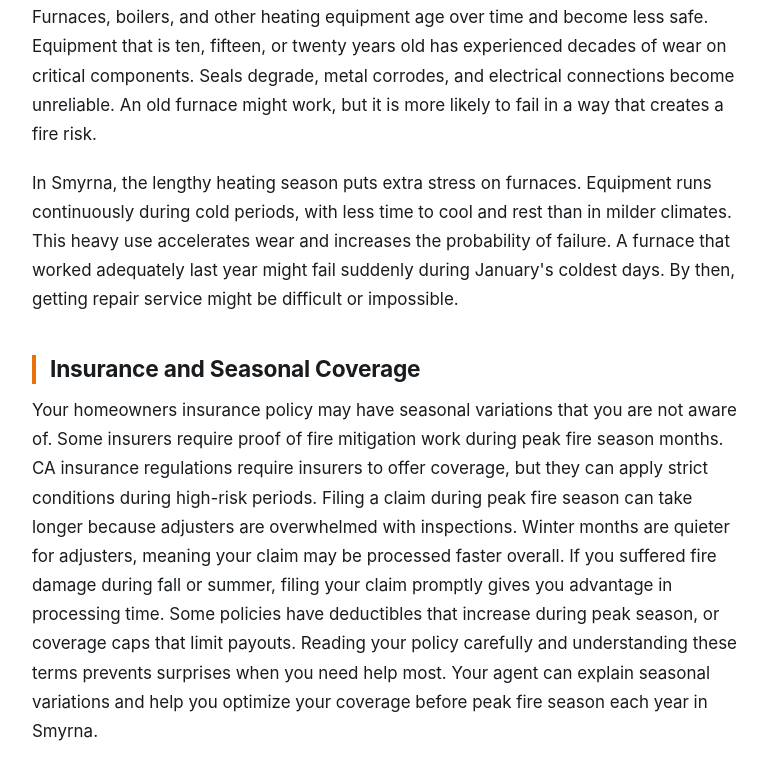
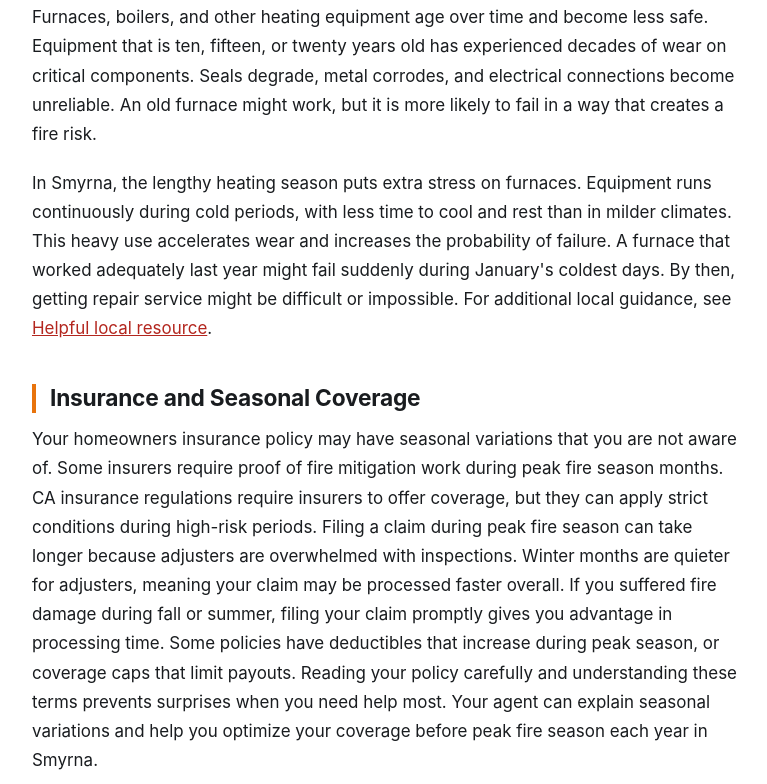
Before and after one commit to cloudstackingmasumak/cloudstacking-deploybase, a plain HTML site: page smyrna-tn-fire-damage/index.html in a window 1280 px wide. Shown: the part 1500-2284 px from the top of the page, without its empty margins (250-1017 px from the left). Drawn offline with Linux system fonts and the light colour scheme.

Commit message:
publish smyrna-tn-fire-damage

```diff
--- a/smyrna-tn-fire-damage/index.html
+++ b/smyrna-tn-fire-damage/index.html
@@ -93,7 +93,7 @@
 <p>Regular home maintenance in Smyrna reduces seasonal fire risks throughout the year. Professional HVAC service before winter, chimney cleaning before cold weather, grill maintenance before summer, and electrical inspections after storms all prevent fires. Creating a maintenance checklist by season helps you stay organized.</p>
 <p>Smoke alarms in Smyrna should be tested monthly and batteries replaced twice yearly. Carbon monoxide alarms prevent silent killer fires. These simple steps save lives year-round and alert you to fires immediately. Modern interconnected smoke detectors can alert all occupants simultaneously.</p>
 <p>Furnaces, boilers, and other heating equipment age over time and become less safe. Equipment that is ten, fifteen, or twenty years old has experienced decades of wear on critical components. Seals degrade, metal corrodes, and electrical connections become unreliable. An old furnace might work, but it is more likely to fail in a way that creates a fire risk.</p>
-<p>In Smyrna, the lengthy heating season puts extra stress on furnaces. Equipment runs continuously during cold periods, with less time to cool and rest than in milder climates. This heavy use accelerates wear and increases the probability of failure. A furnace that worked adequately last year might fail suddenly during January's coldest days. By then, getting repair service might be difficult or impossible.</p>
+<p>In Smyrna, the lengthy heating season puts extra stress on furnaces. Equipment runs continuously during cold periods, with less time to cool and rest than in milder climates. This heavy use accelerates wear and increases the probability of failure. A furnace that worked adequately last year might fail suddenly during January's coldest days. By then, getting repair service might be difficult or impossible. <span class="cloudstack-context" data-cloudstack-interlinks="v2" data-interlink-role="context">For additional local guidance, see <a href="https://servicepros.sfo3.digitaloceanspaces.com/smyrna-tn-fire-damage/index.html">Helpful local resource</a>.</span></p>
 <h2>Insurance and Seasonal Coverage</h2>
 <p>Your homeowners insurance policy may have seasonal variations that you are not aware of. Some insurers require proof of fire mitigation work during peak fire season months. CA insurance regulations require insurers to offer coverage, but they can apply strict conditions during high-risk periods. Filing a claim during peak fire season can take longer because adjusters are overwhelmed with inspections. Winter months are quieter for adjusters, meaning your claim may be processed faster overall. If you suffered fire damage during fall or summer, filing your claim promptly gives you advantage in processing time. Some policies have deductibles that increase during peak season, or coverage caps that limit payouts. Reading your policy carefully and understanding these terms prevents surprises when you need help most. Your agent can explain seasonal variations and help you optimize your coverage before peak fire season each year in Smyrna.</p>
 <h2>Holiday Season Fire Hazards</h2>
@@ -103,7 +103,7 @@
 <p>The kitchen is the number-one source of home fires in Smyrna, TN. Every season sees fires start from unattended cooking, grease buildup, and appliance failures. Grease fires are most dangerous because water makes them worse. When hot oil ignites, cover the pan with a lid or baking sheet and turn off heat, never add water. Many Smyrna homeowners panic and make fires worse by throwing water onto burning grease.</p>
 <p>Winter in Smyrna, TN brings the strongest fire risk season for most homes. Furnaces run continuously through cold months, increasing the chance of mechanical failure or malfunction. Space heaters, though convenient, cause more house fires than any other heating appliance. People place them too close to curtains, bedding, and furniture, not realizing how easily cloth ignites. Fireplaces and wood stoves present real dangers when chimneys are not properly cleaned and maintained before the season starts. Creosote buildup in chimney pipes can ignite suddenly, sending flames shooting up the flue and through walls. Extension cords powering space heaters can overheat when handling the high electrical load, particularly older cords already damaged. Frozen pipes sometimes encourage people to use unsafe heating methods, like ovens or stove burners, to warm their homes.</p>
 <h2>Climate Change Extends Fire Season</h2>
-<p>This is the new normal for residents in Smyrna and throughout the region. Fire is a year-round threat that demands year-round vigilance. By staying prepared in every season, you protect your home, your family, and your community.</p>
+<p>This is the new normal for residents in Smyrna and throughout the region. Fire is a year-round threat that demands year-round vigilance. By staying prepared in every season, you protect your home, your family, and your community. <span class="cloudstack-context" data-cloudstack-interlinks="v2" data-interlink-role="context">For additional local guidance, see <a href="https://servicepros-static-wdkeo.ondigitalocean.app/smyrna-tn-fire-damage/">Local restoration help</a>.</span></p>
 <p>Beyond seasonal concerns, year-round practices in Smyrna reduce fire risk. Keeping your property clear of dead vegetation removes fuel. Maintaining gutters and clearing leaves prevents debris accumulation. Ensuring proper clearance between trees and structures reduces fire spread pathways. Having smoke detectors and carbon monoxide detectors in working order provides early warning if a fire starts. In Smyrna, testing detectors monthly and replacing batteries twice a year is the standard recommendation.</p>
 <p>Summer is wildfire season in Southern Tennessee. Smyrna can be affected by wildfires that start in nearby mountain areas or in other communities. Smoke and ember winds can bring fire danger directly to your neighborhood. Wildfires that spread toward Smyrna threaten homes with flying embers and direct fire exposure.</p>
 <p>Preparing your Smyrna home for wildfire season means clearing dead vegetation from your property, maintaining distance between trees and structures, and keeping gutters clear. These steps reduce the risk that flying embers or direct flames will ignite your home. Smyrna homeowners should take wildfire preparation seriously during the warmer months.</p>
@@ -116,5 +116,6 @@
 <p class="cta-row"><a class="cta" style="background:var(--a);color:#fff" href="tel:+18448106096">Call (844) 810-6096 now</a></p>
 </div></main>
 
+<section class="related cloudstack-related" data-cloudstack-interlinks="v2" data-interlink-role="bottom"><div class="wrap"><h2>More Smyrna fire damage restoration resources</h2><div class="rgrid"><a class="rcard" href="https://sp-anoka-fire-damage.edgeone.cool/smyrna-tn-fire-damage/index.html" data-interlink-role="bottom-link">More local information</a><a class="rcard" href="https://servicepros-guides.web.app/smyrna-tn-fire-damage/" data-interlink-role="bottom-link">See more local help</a><a class="rcard" href="https://smyrna-tn-fire-damage-25d88c.gitlab.io/" data-interlink-role="bottom-link">Helpful local resource</a><a class="rcard" href="https://servicepros-static.pandastack.app/smyrna-tn-fire-damage/index.html" data-interlink-role="bottom-link">Local restoration help</a></div></div></section>
 <footer class="site"><div class="wrap"><p class="res">Helpful resources: <a href="https://www.nfpa.org/education-and-research/home-fire-safety" rel="nofollow">NFPA home fire safety</a> · <a href="https://www.usfa.fema.gov/prevention/home-fires/" rel="nofollow">U.S. Fire Administration</a> · <a href="https://iicrc.org/" rel="nofollow">IICRC standards</a></p><p><a href="index.html">More Smyrna fire damage restoration guides</a></p><p><a href="https://firedamagerestorationsmyrnatn.us">firedamagerestorationsmyrnatn.us</a></p><p style="opacity:.7">Smyrna Fire Damage Restoration · Smyrna, TN</p></div></footer>
 </body></html>
```
